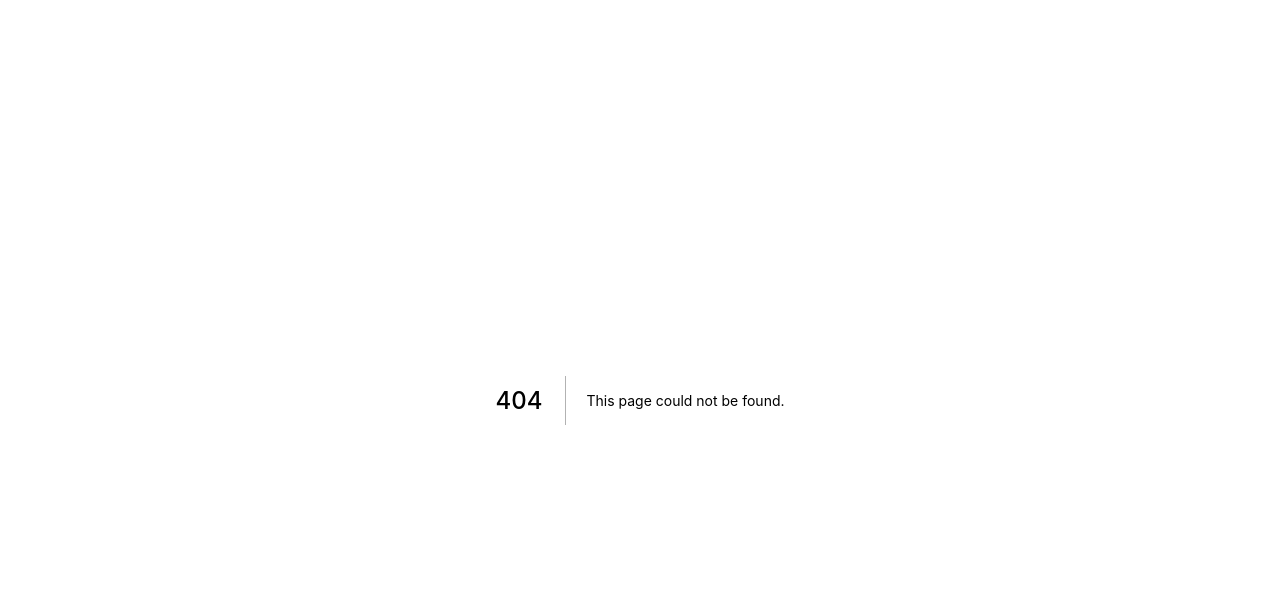
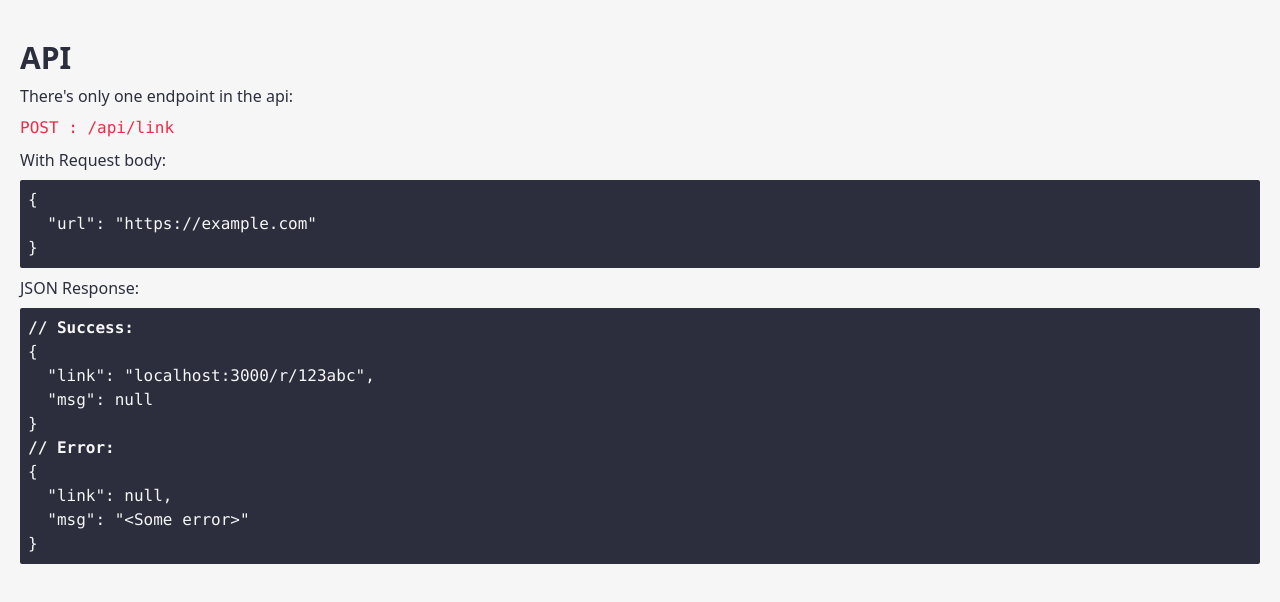
Before and after one commit to B0nBun/LinkShortener, a Next.js app: page /about-api in a window 1280 px wide. Before the commit this address had no page. Shown: the top 602 px of the page. Built offline with nearby package versions, Linux system fonts and the light colour scheme.

Commit message:
feat: basic API docs

```diff
--- /dev/null
+++ b/pages/about-api.tsx
@@ -0,0 +1,52 @@
+import { GetServerSideProps, NextPage } from 'next'
+
+interface Props {
+    host : string
+}
+
+// TODO: Add API endpoint with redirect_count
+const AboutApi : NextPage<Props> = ({ host }) => {
+    return (
+        <div className="body-wrapper flex flex-col">
+            <section className="flex flex-col px-5 pt-10 gap-2">
+                <h1 className="font-bold">API</h1>
+                <p>There's only one endpoint in the api:</p>
+                <code className="text-red">POST : /api/link</code>
+                <p>With Request body:</p>
+                <pre className="bg-black text-white p-2 rounded-sm overflow-x-auto">{
+                    JSON.stringify({
+                        url : 'https://example.com'
+                    }, null, 2)
+                }</pre>
+                <p>JSON Response:</p>
+                <pre className="bg-black text-white p-2 rounded-sm overflow-x-auto">
+                    <b className="text-white">// Success:</b><br />
+                    {
+                        JSON.stringify({
+                            link : `${host}/r/123abc`,
+                            msg : null
+                        }, null, 2)
+                    }
+                    <br/>
+                    <b className="text-white">// Error:</b><br />
+                    {
+                        JSON.stringify({
+                            link : null,
+                            msg : '<Some error>'
+                        }, null, 2)
+                    }
+                </pre>
+            </section>
+        </div>
+    )
+}
+
+export const getServerSideProps : GetServerSideProps<Props> = async ({ req }) => {
+    return {
+        props : {
+            host : req.headers.host || 'hostname.eg'
+        }
+    }
+}
+
+export default AboutApi
--- a/pages/add.tsx
+++ b/pages/add.tsx
@@ -31,7 +31,7 @@ const Add : NextPage<Props> = ({ newUrl, error }) => {
     }, [timeoutId])
 
     return (
-        <div className="min-h-[100vh] bg-white flex flex-col items-center pb-10 animate-fadein">
+        <div className="flex flex-col items-center body-wrapper">
             <header className="flex flex-col items-center gap-4 py-10">
                 <h1 className={`font-bold ${error ? 'text-red' : ''}`}>{error ? 'Server Error!' : 'Here\' short link:'}</h1>
             <span className={`box-content flex items-center justify-center ${isCopied ? 'h-[2.2em]' : 'h-0'} px-5 overflow-y-hidden transition-[height] bg-red text-white rounded-sm`}>Copied!</span>
--- a/pages/index.tsx
+++ b/pages/index.tsx
@@ -82,7 +82,7 @@ const Home: NextPage = () => {
             <meta name="description" content="Generated by create next app" />
             <link rel="icon" href="/favicon.ico" />
         </Head>
-        <div className="min-h-[100vh] bg-white flex flex-col items-center pb-10 animate-fadein">
+        <div className="flex flex-col items-center body-wrapper">
             <header className="flex flex-col items-center gap-4 py-10">
                 <h1 className="text-center font-bold tracking-wide">Link Shortener</h1>
                 <h3 className="text-center tracking-wide">Make your URLs shorter</h3>
@@ -143,8 +143,8 @@ const Home: NextPage = () => {
                 }
             </div>
             <footer className="fixed flex justify-between p-3 text-sm bg-black text-white text-opacity-80 bottom-0 w-full">
-                <span>This is just a footer</span>
-                <a className="hover:decoration-solid flex items-center gap-1" target="_blank" href="https://github.com/B0nBun">
+                <a href="/about-api">About API</a>
+                <a className="flex items-center gap-1" target="_blank" href="https://github.com/B0nBun">
                     BonBon <SiGithub className="text-lg translate-y-[1px]"/>
                 </a>
             </footer>
--- a/styles/globals.css
+++ b/styles/globals.css
@@ -40,3 +40,9 @@
         top: -100%;
     }
 }
+
+@layer components {
+    .body-wrapper {
+        @apply min-h-[100vh] bg-white pb-10 animate-fadein
+    }
+}
```
